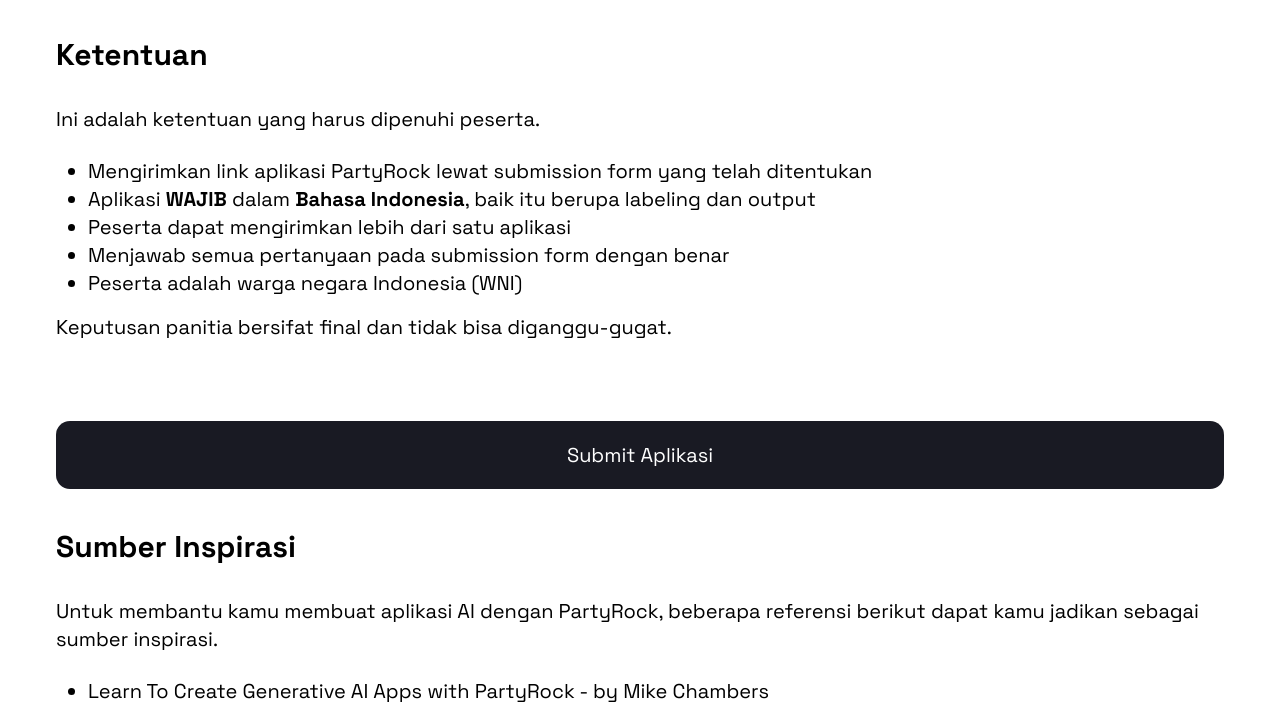
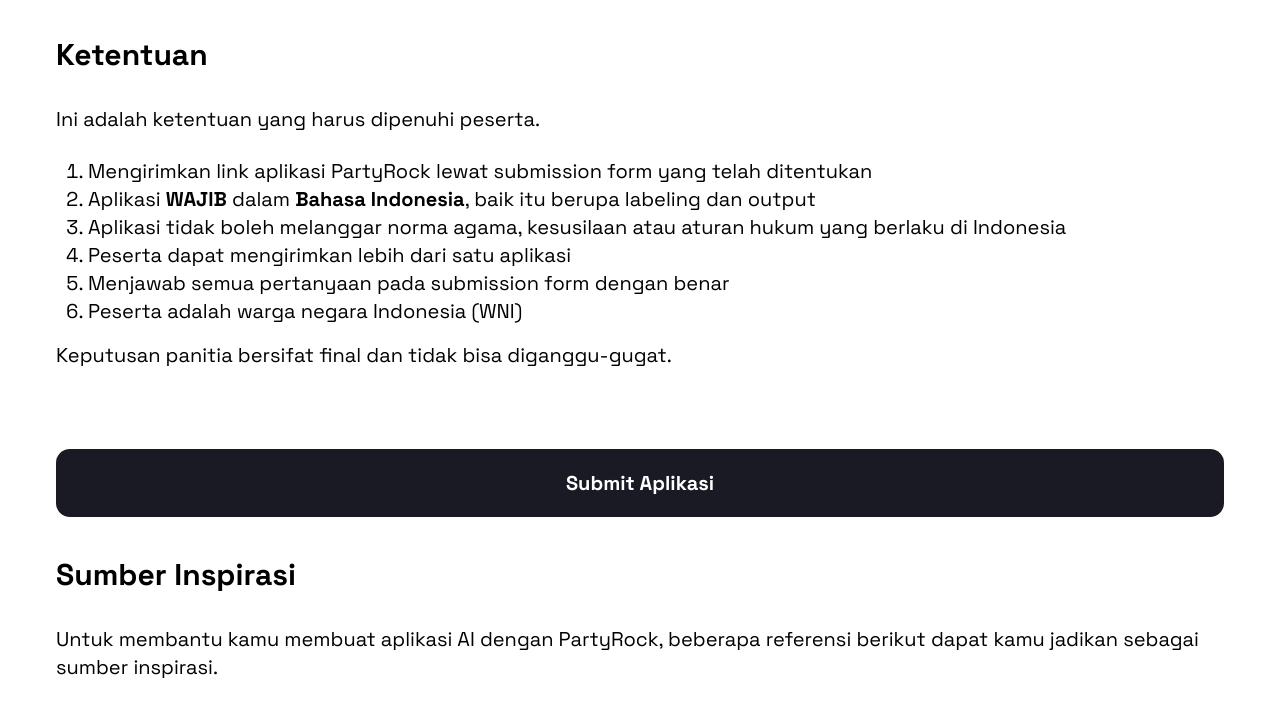
Before and after one commit to awsugid/genaitour-website, an Astro site: page /hackathon in a window 1280 px wide. Shown: the part 2070-2772 px from the top of the page. Built offline with nearby package versions, Linux system fonts and the light colour scheme; Astro itself is replaced by a stand-in of ours.

Commit message:
Hackathon: Update Terms of services

```diff
--- a/src/pages/hackathon.astro
+++ b/src/pages/hackathon.astro
@@ -95,19 +95,20 @@ import Layout from "../layouts/Layout.astro";
       <section class="py-8">
         <h3 class="text-3xl font-bold mb-8">Ketentuan</h3>
         <p class="mb-6 text-xl">Ini adalah ketentuan yang harus dipenuhi peserta.</p>
-        <ul class="text-xl list-disc ml-8">
+        <ol class="text-xl list-decimal ml-8">
           <li>Mengirimkan link aplikasi PartyRock lewat submission form yang telah ditentukan</li>
           <li>Aplikasi <span class="font-bold">WAJIB</span> dalam <span class="font-bold">Bahasa Indonesia</span>, baik itu berupa labeling dan output</li>
+          <li>Aplikasi tidak boleh melanggar norma agama, kesusilaan atau aturan hukum yang berlaku di Indonesia</li>
           <li>Peserta dapat mengirimkan lebih dari satu aplikasi</li>
           <li>Menjawab semua pertanyaan pada submission form dengan benar</li>
           <li>Peserta adalah warga negara Indonesia (WNI)</li>
-        </ul>
+        </ol>
         <p class="mt-4 text-xl">Keputusan panitia bersifat final dan tidak bisa diganggu-gugat.</p>
       </section>
 
       <section class="py-2">
         <a href="https://bit.ly/genai24-hackathon" class="w-full py-5 mt-10 bg-zinc-900 rounded-[14px] justify-center inline-flex">
-          <div class="text-center text-white text-xl font-normal leading-7">
+          <div class="text-center text-white text-xl font-bold leading-7">
             Submit Aplikasi
           </div>
         </a>
```
